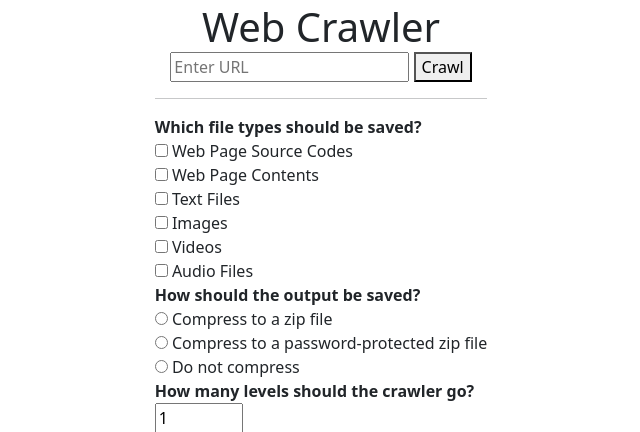
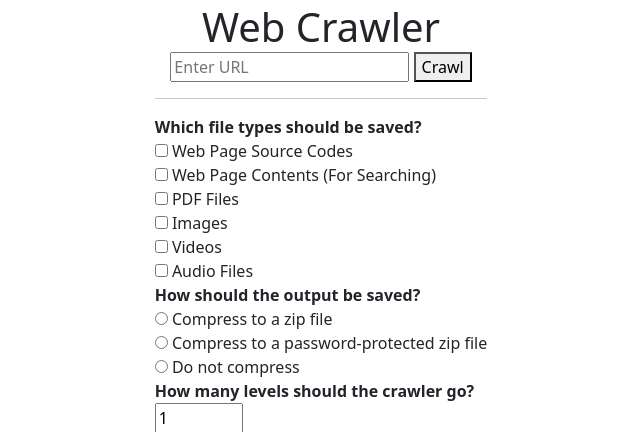
Before and after one commit to BugByte14/cradose, a Django app: page /crawl/ in a window 1280 px wide. Shown: the part 236-668 px from the top of the page, without its empty margins (319-959 px from the left). Run offline with Django 4.2, Linux system fonts and the light colour scheme.

Commit message:
Added source code/html support

```diff
--- a/CrawlUI/templates/crawl.html
+++ b/CrawlUI/templates/crawl.html
@@ -38,8 +38,8 @@
             <hr>
             <label>Which file types should be saved?</label><br>
             <input type="checkbox" name="srcs" value="1"> Web Page Source Codes<br>
-            <input type="checkbox" name="htmls" value="1"> Web Page Contents<br>
-            <input type="checkbox" name="txts" value="1"> Text Files<br>
+            <input type="checkbox" name="htmls" value="1"> Web Page Contents (For Searching)<br>
+            <input type="checkbox" name="pdfs" value="1"> PDF Files<br>
             <input type="checkbox" name="imgs" value="1"> Images<br>
             <input type="checkbox" name="vids" value="1"> Videos<br>
             <input type="checkbox" name="mp3s" value="1"> Audio Files<br>
--- a/CrawlUI/views.py
+++ b/CrawlUI/views.py
@@ -1,7 +1,6 @@
 import os
 import io
 import requests
-import pdfplumber
 from django.shortcuts import render, redirect
 from Cradose.settings import BASE_DIR
 from PyPDF2 import PdfReader
@@ -15,16 +14,17 @@ def done(request):
     # Selected crawled file types
     srcs = request.POST.get('srcs', "0")
     htmls = request.POST.get('htmls', "0")
-    txts = request.POST.get('txts', "0")
+    pdfs = request.POST.get('pdfs', "0")
     imgs = request.POST.get('imgs', "0")
     vids = request.POST.get('vids', "0")
     mp3s = request.POST.get('mp3s', "0")
 
     # Storing the file types in a list
+    global filetypes
     filetypes = []
     filetypes.append("srcs" if srcs == "1" else "")
     filetypes.append("htmls" if htmls == "1" else "")
-    filetypes.append("txts" if txts == "1" else "")
+    filetypes.append("pdfs" if pdfs == "1" else "")
     filetypes.append("imgs" if imgs == "1" else "")
     filetypes.append("vids" if vids == "1" else "")
     filetypes.append("mp3s" if mp3s == "1" else "")
@@ -48,7 +48,8 @@ def done(request):
         doc_sizes = {}
 
         #Iterating over each file in the directory
-        for filename in sorted(os.listdir(str(BASE_DIR) + "/Output/Crawled Files/" + parent_url_file)):
+        files = [filename for filename in sorted(os.listdir(str(BASE_DIR) + "/Output/Crawled Files/" + parent_url_file)) if not os.path.isdir(str(BASE_DIR) + "/Output/Crawled Files/" + parent_url_file + "/" + filename)]
+        for filename in files:
             url = filename.replace("!", "/").replace(";", ":").replace(".txt", "").replace(parent_url,'/')
             doc_sizes[url] = len(open(str(BASE_DIR) + "/Output/Crawled Files/" + parent_url_file + "/" + filename, "r", encoding="utf-8", errors="replace").read().split())
 
@@ -65,7 +66,8 @@ def done(request):
         inverse_indexes = {}
 
         #Iterating over each file in the directory
-        for filename in sorted(os.listdir(str(BASE_DIR) + "/Output/Crawled Files/" + parent_url_file)):
+        files = [filename for filename in sorted(os.listdir(str(BASE_DIR) + "/Output/Crawled Files/" + parent_url_file)) if not os.path.isdir(str(BASE_DIR) + "/Output/Crawled Files/" + parent_url_file + "/" + filename)]
+        for filename in files:
             url = filename.replace("!", "/").replace(";", ":").replace(".txt", "").replace(parent_url,'/')
 
             #Splitting the text by words and iterating over each word
@@ -139,15 +141,31 @@ def done(request):
         file.write(' '.join(valid_words))
         file.close()
 
-    # This function saves the text of a given url to a text file
-    def store_text(url):
+    # This function stores the source code of a url
+    def store_src(url):
         print("Reading " + url)
 
         # Since files can't have / in their name, we'll replace them with |
         filename = url.replace("/", "!").replace(":", ";")
 
-        # If a given page is a pdf file we need to do some extraction
-        if url.endswith(".pdf") or url.endswith(".PDF") or url.endswith(".pdf/") or url.endswith(".PDF/"):
+        # Pull the text we want to store from the url
+        text = requests.get(url).text
+
+        print("Writing " + url)
+        # Write the contents of the url to a text file
+        os.makedirs(str(BASE_DIR) + "/Output/Crawled Files/" + parent_url_file + "/src/", exist_ok=True)
+        file = open(str(BASE_DIR) + "/Output/Crawled Files/" + parent_url_file + "/src/" + filename + ".html", "w", encoding="utf-8")
+        file.write(text)
+        file.close()
+
+    # This function stores the visible text of a url
+    def store_html_text(url):
+        print("Reading " + url)
+
+        # Since files can't have / in their name, we'll replace them with |
+        filename = url.replace("/", "!").replace(":", ";")
+
+        if url.endswith('.pdf') or url.endswith('.pdf/'):
             resource = requests.get(url)
             pdf_file = io.BytesIO(resource.content)
             pdf_text = ""
@@ -159,16 +177,12 @@ def done(request):
             except:
                 print("Error reading PDF file: " + url)
             text = ' '.join(pdf_text.split())
-
-        # Text and HTML files don't require the extra processing that PDFs do
         else:
-
-            # Pull the text we want to store from the url
             text = requests.get(url).text
 
-            # Remove any html tags or extra whitespace from the text
-            soup = BeautifulSoup(text, features="lxml")
-            text = ' '.join(soup.get_text().split())
+        # Remove any html tags or extra whitespace from the text
+        soup = BeautifulSoup(text, features="lxml")
+        text = ' '.join(soup.get_text().split())
 
         # Split the text string into a list of words
         words = text.split()
@@ -181,6 +195,24 @@ def done(request):
             file.write(word + "\n")
         file.close()
         remove_junk(url)
+
+    # This function stores the text on a pdf
+    def store_pdf(url):
+        print("Reading " + url)
+
+        # Since files can't have / in their name, we'll replace them with |
+        filename = url.replace("/", "!").replace(":", ";")
+
+        # Pull the text we want to store from the url
+        resource = requests.get(url, headers=headers)
+
+        print("Writing " + url)
+
+        # Write the contents of the url to a pdf file
+        os.makedirs(str(BASE_DIR) + "/Output/Crawled Files/" + parent_url_file + '/pdfs', exist_ok=True)
+        file = open(str(BASE_DIR) + "/Output/Crawled Files/" + parent_url_file + "/pdfs/" + filename + ".pdf", "wb")
+        file.write(resource.content)
+        file.close()
 
     # This function checks if a url has other links and calls store_text on them
     def search_links(url, parent_stack):
@@ -204,7 +236,13 @@ def done(request):
             # Make sure we haven't already checked this url
             if url not in links_list:
                 links_list.append(url)
-                store_text(url)
+                if "srcs" in filetypes:
+                    store_src(url)
+                if "htmls" in filetypes:
+                    store_html_text(url)
+                if parent_url.endswith('.pdf') or parent_url.endswith('.pdf/'):
+                    if "pdfs" in filetypes:
+                        store_pdf(url)
 
             # If there are more links to check, backtrack to the parent url
             if parent_stack:
@@ -219,17 +257,34 @@ def done(request):
             try:
                 # Make sure the link stays on the parent domain and hasn't already been checked
                 if link.get('href') not in links_list and link.get('href') != parent_url:
-                    # If the link is a text or pdf file, it likely won't contain links, so we'll just store them
-                    if link.get('href').endswith('.pdf') or link.get('href').endswith('.txt'):
+
+                    # If the link is a html file, php file, or a directory, we'll store the text and check for more links
+                    if link.get('href').endswith('.html') or link.get('href').endswith('.htm') or link.get('href').endswith('.php') or link.get('href').endswith('/') or link.get('href').endswith('htm/') or link.get('href').endswith('html/') or link.get('href').endswith('php/'):
                         links_list.append(link.get('href'))
-                        store_text(link.get('href'))
-
-                    # If the link is a html file or a directory, we'll store the text and check for more links
-                    elif link.get('href').endswith('.html') or link.get('href').endswith('.htm') or link.get('href').endswith('.php') or link.get('href').endswith('/'):
-                        links_list.append(link.get('href'))
-                        store_text(link.get('href'))
+                        if "srcs" in filetypes:
+                            store_src(link.get('href'))
+                        if "htmls" in filetypes:
+                            store_html_text(link.get('href'))
                         parent_stack.append(url)
                         search_links(link.get('href'), parent_stack)
+
+                    # If the link is a txt file, we'll just store the text
+                    elif link.get('href').endswith('.txt') or link.get('href').endswith('.txt/'):
+                        links_list.append(link.get('href'))
+                        if "srcs" in filetypes:
+                            store_src(link.get('href'))
+                        if "htmls" in filetypes:
+                            store_html_text(link.get('href'))
+
+                    # If the link is a pdf file, we'll just store the text (after preprocessing)
+                    elif link.get('href').endswith('.pdf') or link.get('href').endswith('.pdf/'):
+                        links_list.append(link.get('href'))
+                        if "src" in filetypes:
+                            store_src(link.get('href'))
+                        if "htmls" in filetypes:
+                            store_html_text(link.get('href'))
+                        if "pdfs" in filetypes:
+                            store_pdf(link.get('href'))
 
                     # If the link is a different type (such as an image) we just ignore it
                     else:
@@ -245,6 +300,7 @@ def done(request):
 
     # Search for all links on the page
     search_links(parent_url, [])
-    index()
-    count_words()
+    if "htmls" in filetypes:
+        index()
+        count_words()
     return redirect('search')
```
